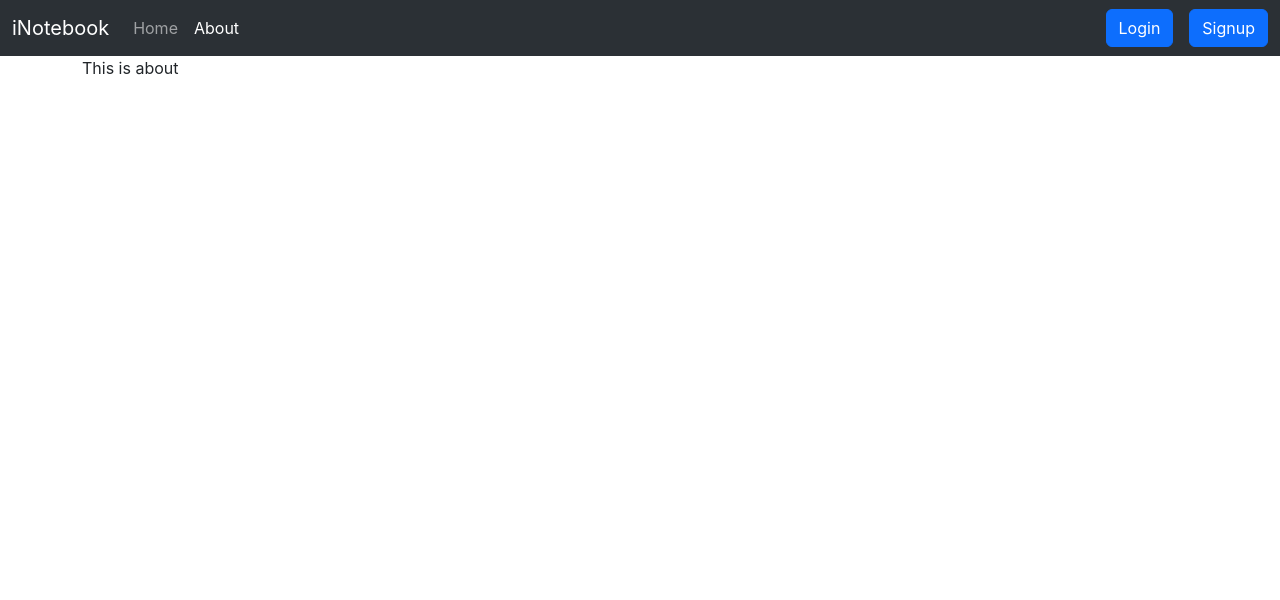
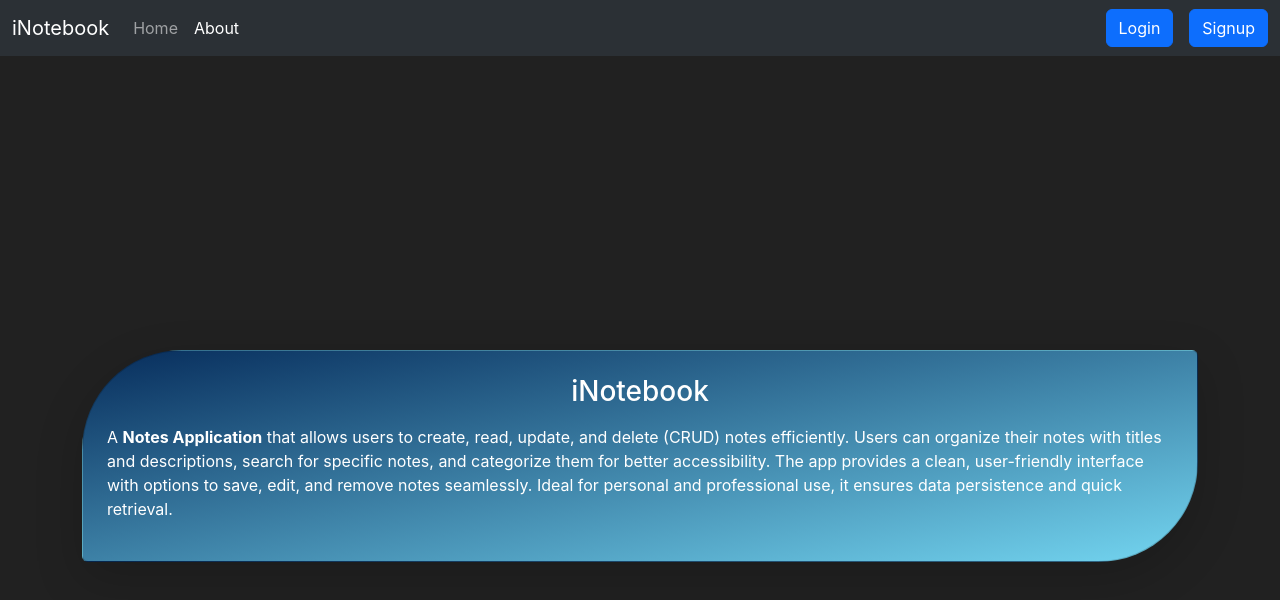
Before and after one commit to lostvayne47/i-notebook, a React (Create React App) app: page /about in a window 1280 px wide. Shown: the top 600 px of the page. Built offline with nearby package versions, Linux system fonts and the light colour scheme.

Commit message:
Styling Changes

```diff
--- a/src/components/About.js
+++ b/src/components/About.js
@@ -1,5 +1,29 @@
 import React from "react";
 
 export default function About() {
-  return <div>This is about</div>;
+  return (
+    <div class="d-flex justify-content-center align-items-center vh-100">
+      <div
+        class="card p-4 shadow-lg"
+        style={{
+          maxWwidth: "500px",
+          background: "linear-gradient(to left top, #73d5f0, #072d5c)",
+          color: "white",
+          borderTopLeftRadius: "100px",
+          borderBottomRightRadius: "100px",
+        }}
+      >
+        <h3 class="text-center mb-3">iNotebook</h3>
+        <p>
+          A <strong>Notes Application</strong> that allows users to create,
+          read, update, and delete (CRUD) notes efficiently. Users can organize
+          their notes with titles and descriptions, search for specific notes,
+          and categorize them for better accessibility. The app provides a
+          clean, user-friendly interface with options to save, edit, and remove
+          notes seamlessly. Ideal for personal and professional use, it ensures
+          data persistence and quick retrieval.
+        </p>
+      </div>
+    </div>
+  );
 }
--- a/src/components/AddNote.js
+++ b/src/components/AddNote.js
@@ -20,7 +20,7 @@ export default function AddNote() {
 
   return (
     <div className="container my-3">
-      <h2>Add a note</h2>
+      <h2 className="text-light">Add a note</h2>
       <form>
         <div className="mb-3">
           <label htmlFor="title" className="form-label">
--- a/src/components/Landing.js
+++ b/src/components/Landing.js
@@ -13,12 +13,24 @@ export default function Landing() {
     }
   }, [navigate]);
 
+  const style = {
+    background: "linear-gradient(to left top, #73d5f0, #072d5c)",
+    color: "white",
+    margin: "15% auto",
+    height: "50vh",
+    width: "50vw",
+    borderBottomLeftRadius: "100px",
+    borderTopRightRadius: "100px",
+  };
   return (
-    <div className="container-fluid bg-light min-vh-100 d-flex flex-column justify-content-center align-items-center text-center">
+    <div
+      className="container-fluid d-flex flex-column justify-content-center align-items-center text-center"
+      style={style}
+    >
       {/* Hero Section */}
       <main className="flex-grow-1 d-flex flex-column justify-content-center align-items-center mt-5">
-        <h2 className="display-4 fw-bold text-dark">Welcome to iNotebook</h2>
-        <p className="lead text-secondary">
+        <h2 className="display-4 fw-bold text-light">Welcome to iNotebook</h2>
+        <p className="lead">
           Discover amazing content and join our community. <br />
           By Logging in or signing up
         </p>
--- a/src/components/Login.js
+++ b/src/components/Login.js
@@ -58,9 +58,7 @@ export default function Login({ showAlert }) {
             value={credentials.email}
             autoComplete="email"
           />
-          <div id="emailHelp" className="form-text">
-            We'll never share your email with anyone else.
-          </div>
+          <label>We'll never share your email with anyone else.</label>
         </div>
         <div className="mb-3">
           <label htmlFor="password" className="form-label">
--- a/src/components/Modal.js
+++ b/src/components/Modal.js
@@ -33,7 +33,7 @@ export default function MyModal({ note, show, handleClose }) {
         <Modal.Body>
           <form>
             <div className="mb-3">
-              <label htmlFor="title" className="form-label">
+              <label htmlFor="title" className="form-label text-dark">
                 Title
               </label>
               <input
@@ -47,7 +47,7 @@ export default function MyModal({ note, show, handleClose }) {
               />
             </div>
             <div className="mb-3">
-              <label htmlFor="description" className="form-label">
+              <label htmlFor="description" className="form-label text-dark">
                 Description
               </label>
               <textarea
@@ -60,7 +60,9 @@ export default function MyModal({ note, show, handleClose }) {
               />
             </div>
             <div className="mb-3">
-              <label htmlFor="tag">Choose a tag</label>
+              <label htmlFor="tag" className="text-dark">
+                Choose a tag
+              </label>
               <select
                 className="form-select"
                 id="tag"
--- a/src/components/NoteItem.js
+++ b/src/components/NoteItem.js
@@ -21,7 +21,7 @@ export default function NoteItem({ note }) {
       <div className="col-md-3" style={{ minHeight: "10rem", padding: "10px" }}>
         <div className="card my-1" style={{ height: "100%" }}>
           <div className="card-body">
-            <h5 className="card-title d-flex justify-content-between align-items-center ">
+            <h5 className="card-title d-flex justify-content-between align-items-center     flex-wrap-reverse ">
               <div> {note.title}</div>
               <div className={`tag ${note.tag}-tag`}>
                 {note.tag.toString().toUpperCase()}
--- a/src/components/Notes.js
+++ b/src/components/Notes.js
@@ -23,7 +23,7 @@ export default function Notes() {
     <>
       <AddNote />
       <div className=" container row my-3">
-        <h2>Your Notes</h2>
+        <h2 className="text-light">Your Notes</h2>
         {notes.length === 0 && (
           <div className="container d-flex justify-content-center align-items-center">
             <h2>No notes to display, add a Note!</h2>
--- a/src/components/css/login-style.css
+++ b/src/components/css/login-style.css
@@ -10,3 +10,7 @@
   background: linear-gradient(to left top, #73d5f0, #072d5c);
   color: white;
 }
+
+label {
+  color: white;
+}
--- a/src/components/css/signup-style.css
+++ b/src/components/css/signup-style.css
@@ -4,7 +4,9 @@
   padding: 0;
   box-sizing: border-box;
 }
-
+label {
+  color: white;
+}
 .outer-box {
   display: flex;
   justify-content: center;
--- a/src/index.css
+++ b/src/index.css
@@ -5,6 +5,7 @@ body {
     sans-serif;
   -webkit-font-smoothing: antialiased;
   -moz-osx-font-smoothing: grayscale;
+  background-color: #212121;
 }
 
 code {
```
